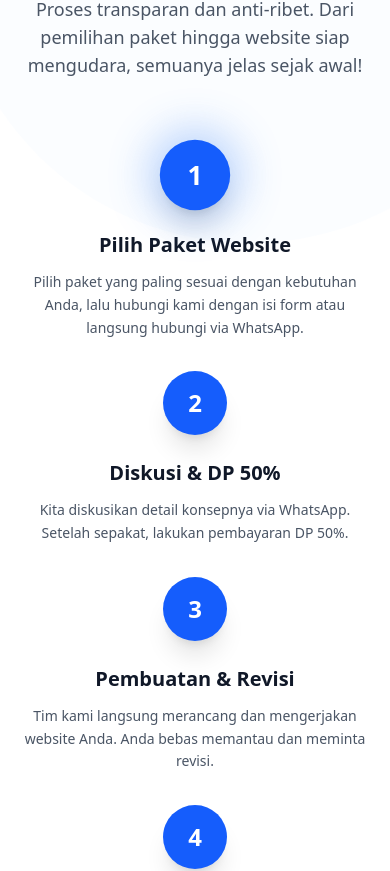
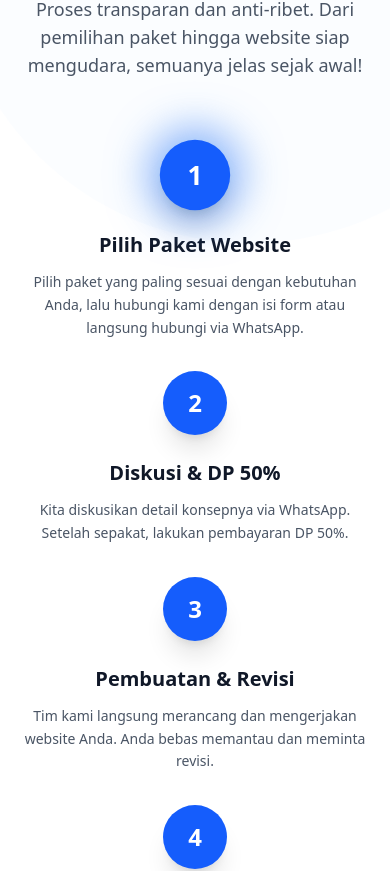
Before and after one commit to revtech-id/revtech-website, a Next.js app in the folder apps/frontend/: page /jasa-web in a window 390 px wide. Shown: the part 4251-5122 px from the top of the page. Built offline with nearby package versions, Linux system fonts and the light colour scheme.

Commit message:
feat(ui): implement premium framer motion shared layout animation for workflow steps glow

```diff
--- a/apps/frontend/components/harga/WorkflowSteps.tsx
+++ b/apps/frontend/components/harga/WorkflowSteps.tsx
@@ -65,8 +65,16 @@ export default function WorkflowSteps() {
                 className="relative z-10 flex flex-col items-center text-center group cursor-pointer"
               >
                 <div className="relative mb-6 inline-flex justify-center items-center">
-                  <div className={`absolute inset-0 rounded-full transition-opacity duration-700 ${isActive ? 'shadow-[0_0_40px_15px_rgba(59,130,246,0.6)] sm:shadow-[0_0_50px_20px_rgba(59,130,246,0.6)] animate-pulse' : 'opacity-0'}`} />
-                  <div className={`relative w-16 h-16 sm:w-20 sm:h-20 rounded-full flex items-center justify-center shadow-xl bg-blue-600 text-white font-black text-2xl transition-transform duration-300 ${isActive ? 'scale-110' : 'group-hover:scale-105'}`}>
+                  {isActive && (
+                    <motion.div
+                      layoutId="stepGlow"
+                      className="absolute inset-0 rounded-full shadow-[0_0_40px_15px_rgba(59,130,246,0.6)] sm:shadow-[0_0_50px_20px_rgba(59,130,246,0.6)]"
+                      initial={{ opacity: 0 }}
+                      animate={{ opacity: 1 }}
+                      transition={{ type: "spring", stiffness: 200, damping: 25 }}
+                    />
+                  )}
+                  <div className={`relative w-16 h-16 sm:w-20 sm:h-20 rounded-full flex items-center justify-center shadow-xl bg-blue-600 text-white font-black text-2xl transition-transform duration-300 z-10 ${isActive ? 'scale-110' : 'group-hover:scale-105'}`}>
                     {index + 1}
                   </div>
                 </div>
```
